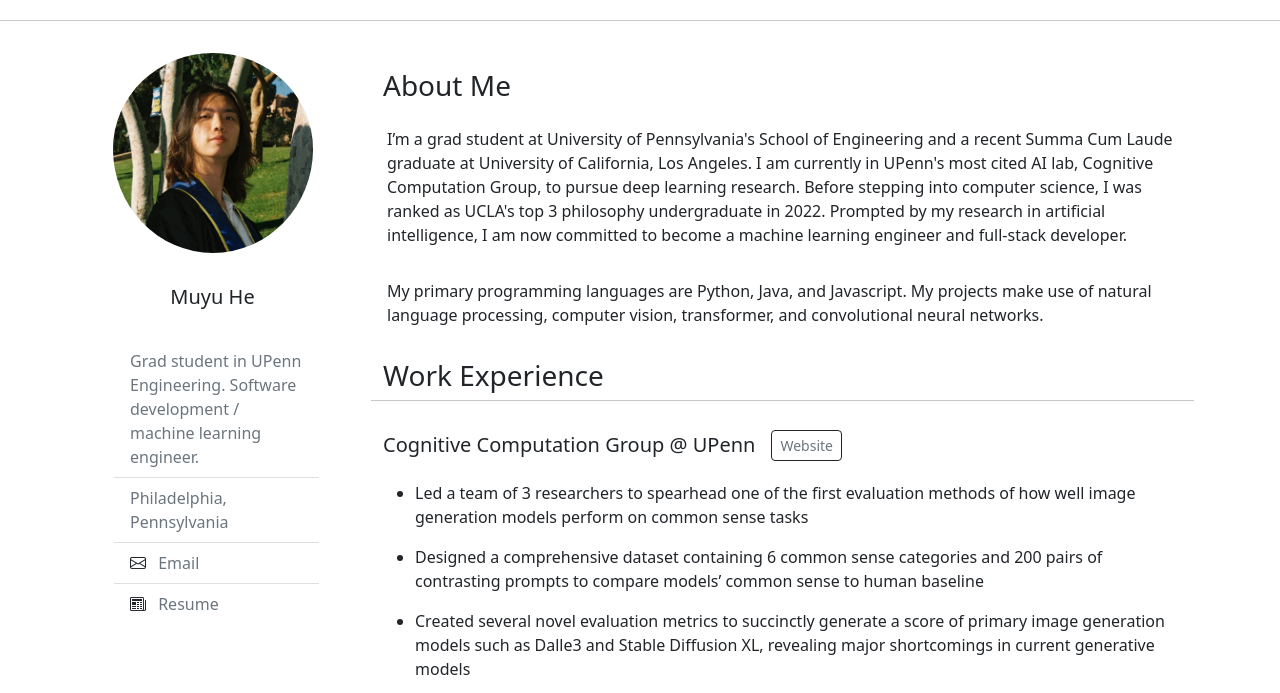
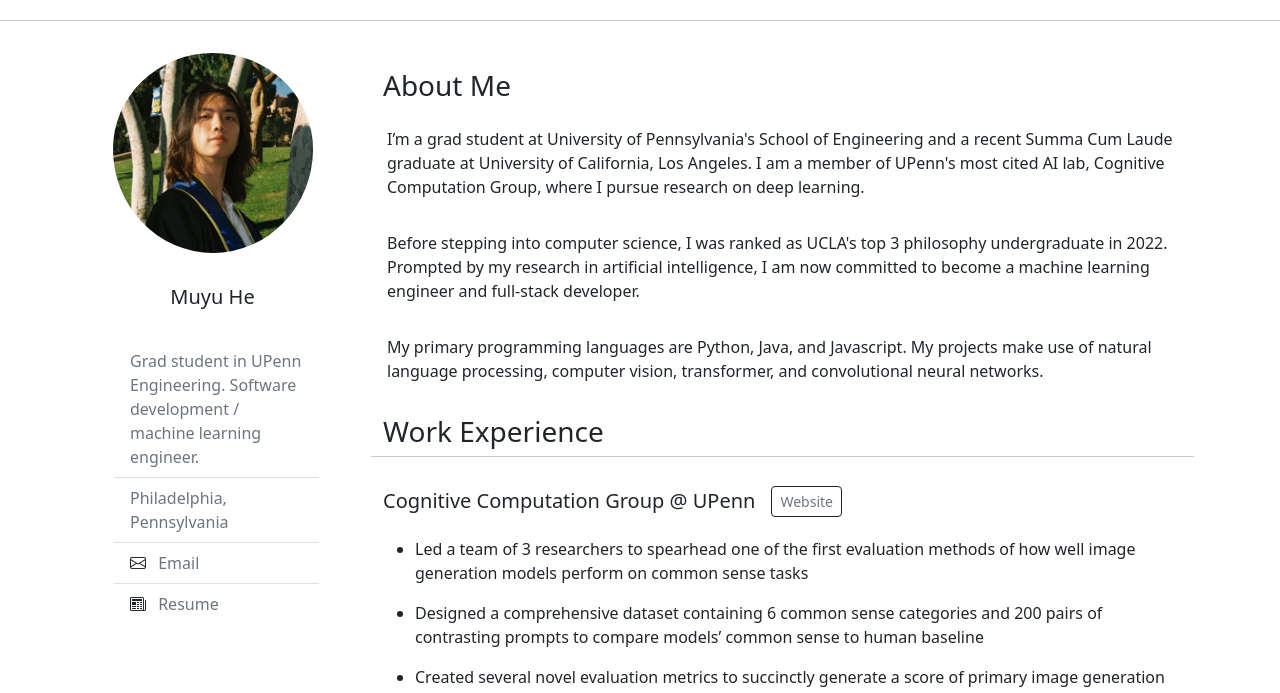
Before and after one commit to RiddleHe/riddlehe.github.io, a plain HTML site: page index.html in a window 1280 px wide. Shown: the part 103-796 px from the top of the page. Drawn offline with nearby package versions, Linux system fonts and the light colour scheme.

Commit message:
Modified intro

```diff
--- a/index.html
+++ b/index.html
@@ -65,7 +65,8 @@
                 <section class="container mt-3">
                     <div class="row text-start">
                         <h3 class="text-dark">About Me</h3>
-                        <p class="mt-3 ps-3">I’m a grad student at University of Pennsylvania's School of Engineering and a recent Summa Cum Laude graduate at University of California, Los Angeles. I am currently in UPenn's most cited AI lab, Cognitive Computation Group, to pursue deep learning research. Before stepping into computer science, I was ranked as UCLA's top 3 philosophy undergraduate in 2022. Prompted by my research in artificial intelligence, I am now committed to become a machine learning engineer and full-stack developer.</p>
+                        <p class="mt-3 ps-3">I’m a grad student at University of Pennsylvania's School of Engineering and a recent Summa Cum Laude graduate at University of California, Los Angeles. I am a member of UPenn's most cited AI lab, Cognitive Computation Group, where I pursue research on deep learning.</p>
+                        <p class="mt-3 ps-3">Before stepping into computer science, I was ranked as UCLA's top 3 philosophy undergraduate in 2022. Prompted by my research in artificial intelligence, I am now committed to become a machine learning engineer and full-stack developer.</p>
                         <p class="mt-3 ps-3">My primary programming languages are Python, Java, and Javascript. My projects make use of natural language processing, computer vision, transformer, and convolutional neural networks.</p>
                     </div>
                 </section>
```
